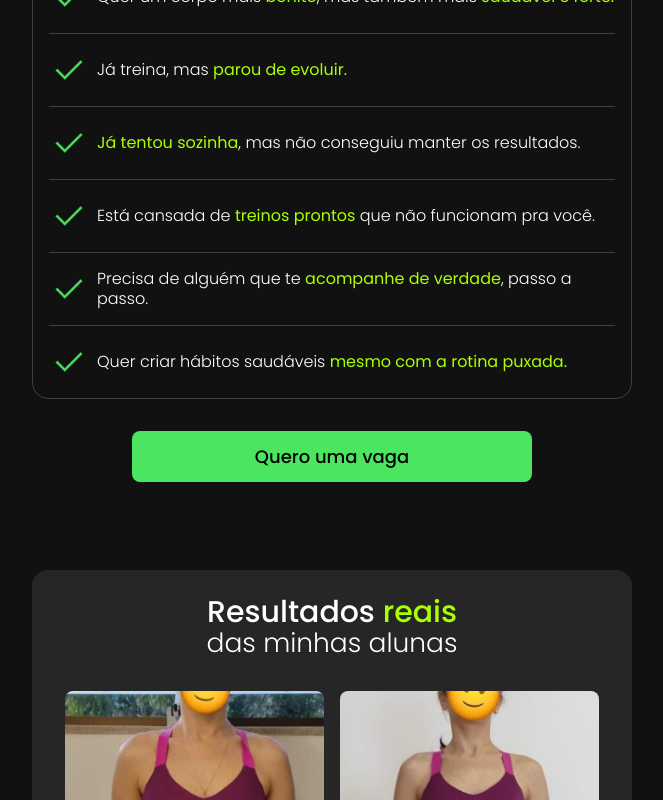
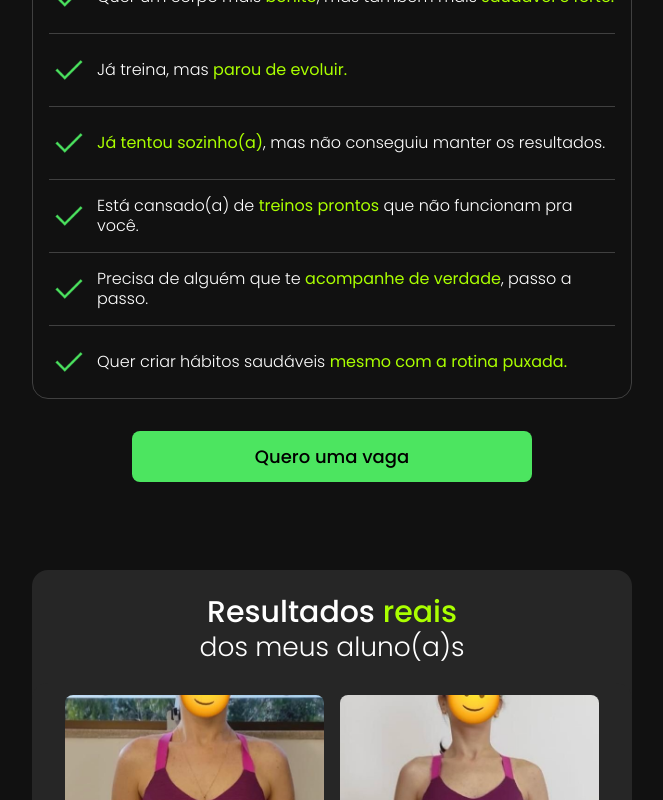
Before and after one commit to arthursingularity/brunoduartelp, a React (Create React App) app: page / in a window 1280 px wide. Shown: the part 1180-1980 px from the top of the page, without its empty margins (308-971 px from the left). Built offline with nearby package versions, Linux system fonts and the light colour scheme.

Commit message:
code updated!

```diff
--- a/src/Home/index.js
+++ b/src/Home/index.js
@@ -154,12 +154,12 @@ function Home() {
                                 <hr className='border-1 border-neutral-700' />
                                 <div className='flex items-center space-x-2'>
                                     <img className="w-[40px]" src="./imagens/check.png" />
-                                    <p className='leading-[20px]'><span className='font-regular text-bgreen'>Já tentou sozinha</span>, mas não conseguiu manter os resultados.</p>
+                                    <p className='leading-[20px]'><span className='font-regular text-bgreen'>Já tentou sozinho(a)</span>, mas não conseguiu manter os resultados.</p>
                                 </div>
                                 <hr className='border-1 border-neutral-700' />
                                 <div className='flex items-center space-x-2'>
                                     <img className="w-[40px]" src="./imagens/check.png" />
-                                    <p className='leading-[20px]'>Está cansada de <span className='font-regular text-bgreen'>treinos prontos</span> que não funcionam pra você.</p>
+                                    <p className='leading-[20px]'>Está cansado(a) de <span className='font-regular text-bgreen'>treinos prontos</span> que não funcionam pra você.</p>
                                 </div>
                                 <hr className='border-1 border-neutral-700' />
                                 <div className='flex items-center space-x-2'>
@@ -180,10 +180,10 @@ function Home() {
 
                     <div className="flex justify-center">
                         <div className="DivAntesDepois text-center mt-10 relative rounded-[16px] bg-neutral-800 max-w-[600px] mx-auto">
-                            <p className="text-[30px] font-medium -mb-3 pt-5 text-white">
+                            <p className="text-[30px] font-medium -mb-2 pt-5 text-white">
                                 Resultados <span className="text-bgreen">reais</span>
                             </p>
-                            <p className="text-[26.5px] font-light mb-4 text-white">das minhas alunas</p>
+                            <p className="text-[26.5px] font-light mb-4 text-white">dos meus aluno(a)s</p>
 
                             <div className="relative flex items-center justify-center">
                                 {/* Botão voltar */}
@@ -387,7 +387,7 @@ function Home() {
                         <p className='text-[30px] font-medium text-center pb-4'>Planos disponíveis</p>
                         <hr className='border-1 border-neutral-700' />
                         <p className="text-[18px] font-light mt-4 mb-4">
-                            <span className="text-yellow-400 font-medium">⚠️ Atenção:</span> após finalizar a compra, <span className="font-medium text-red-500">não feche a página.</span> Você será redirecionado para responder a anamnese.
+                            <span className="text-yellow-400 font-medium">⚠️ Atenção:</span> após finalizar a compra, <span className="font-medium text-red-500">não feche a página.</span> Você será redirecionado(a) para responder a anamnese.
                         </p>
                         <hr className='border-1 border-neutral-700' />
                         <div className='space-y-4 mt-6 lg:flex lg:space-x-4 lg:justify-center lg:space-y-0'>
```
